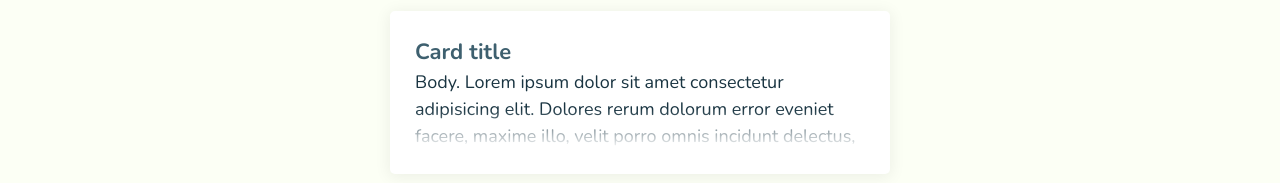
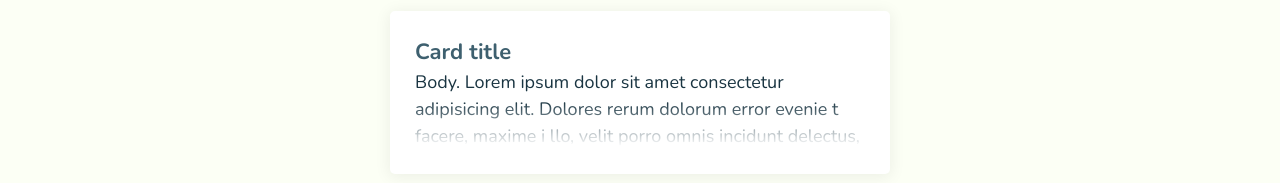
Before and after one commit to ucimo/ng-notes, an Angular app: page / in a window 1280 px wide. Shown: the part 177-360 px from the top of the page. Built offline with nearby package versions, Linux system fonts and the light colour scheme.

Commit message:
text fadeout fixed

```diff
--- a/angular.json
+++ b/angular.json
@@ -23,8 +23,13 @@
             "polyfills": "src/polyfills.ts",
             "tsConfig": "tsconfig.app.json",
             "aot": true,
-            "assets": ["src/favicon.ico", "src/assets"],
-            "styles": ["src/styles.scss"],
+            "assets": [
+              "src/favicon.ico",
+              "src/assets"
+            ],
+            "styles": [
+              "src/styles.scss"
+            ],
             "scripts": []
           },
           "configurations": {
@@ -82,8 +87,13 @@
             "polyfills": "src/polyfills.ts",
             "tsConfig": "tsconfig.spec.json",
             "karmaConfig": "karma.conf.js",
-            "assets": ["src/favicon.ico", "src/assets"],
-            "styles": ["src/styles.scss"],
+            "assets": [
+              "src/favicon.ico",
+              "src/assets"
+            ],
+            "styles": [
+              "src/styles.scss"
+            ],
             "scripts": []
           }
         },
@@ -95,7 +105,9 @@
               "tsconfig.spec.json",
               "e2e/tsconfig.json"
             ],
-            "exclude": ["**/node_modules/**"]
+            "exclude": [
+              "**/node_modules/**"
+            ]
           }
         },
         "e2e": {
@@ -115,6 +127,9 @@
   },
   "defaultProject": "ng-animated-notes",
   "cli": {
-    "analytics": "e0e99e96-7eaa-409e-a493-629b2815e5e4"
+    "analytics": "e0e99e96-7eaa-409e-a493-629b2815e5e4",
+    "warnings": {
+      "versionMismatch": false
+    }
   }
 }
--- a/package.json
+++ b/package.json
@@ -21,9 +21,7 @@
     "@angular/router": "~9.0.1",
     "@fortawesome/angular-fontawesome": "^0.6.0",
     "@fortawesome/fontawesome-svg-core": "^1.2.27",
-    "@fortawesome/free-brands-svg-icons": "^5.12.1",
     "@fortawesome/free-regular-svg-icons": "^5.12.1",
-    "@fortawesome/free-solid-svg-icons": "^5.12.1",
     "bulma": "^0.8.0",
     "rxjs": "~6.5.4",
     "tslib": "^1.10.0",
--- a/src/app/note-card/note-card.component.html
+++ b/src/app/note-card/note-card.component.html
@@ -5,12 +5,12 @@
     <div #body class="note-card--body" (click)="consoleBody()">
       <span #bodyText>
         Body. Lorem ipsum dolor sit amet consectetur adipisicing elit. Dolores
-        rerum dolorum error eveniet facere, maxime illo, velit porro omnis
+        rerum dolorum error evenie t facere, maxime i llo, velit porro omnis
         incidunt delectus, necessitatibus iste. Minima enim quis recusandae id
         placeat voluptatum!
       </span>
 
-      <div class="note-card--body--text-fadeout"></div>
+      <div #textFadeout class="note-card--body--text-fadeout"></div>
     </div>
   </div>
 
--- a/src/app/note-card/note-card.component.scss
+++ b/src/app/note-card/note-card.component.scss
@@ -33,8 +33,8 @@
       position: absolute;
       bottom: 0;
       width: 100%;
-      height: 50%;
-      background: linear-gradient(to bottom, transparent, white);
+      height: 60%;
+      background: linear-gradient(to bottom, transparent, white 95%);
       pointer-events: none;
     }
   }
--- a/src/app/note-card/note-card.component.ts
+++ b/src/app/note-card/note-card.component.ts
@@ -18,28 +18,34 @@ export class NoteCardComponent implements OnInit, AfterViewInit {
   faWindowClose = faWindowClose;
 
   @ViewChild("body") body: ElementRef<HTMLElement>;
-  @ViewChild("bodyText") bodyText: ElementRef<HTMLElement>;
+  @ViewChild("textFadeout") textFadeout: ElementRef<HTMLElement>;
 
   constructor(private renderer: Renderer2) {}
 
   ngOnInit() {
-    // let style = window.getComputedStyle(this.cardBody.nativeElement, null);
-    // // let viewableHeight = parseInt(style.getPropertyValue("height"), 10);
-    // // let scrollableHeight = parseInt(style.getPropertyValue("scrollHeight"), 10);
+    // let style = window.getComputedStyle(this.body.nativeElement, null);
+    // let viewableHeight = parseInt(style.getPropertyValue("height"), 10);
+    // let scrollableHeight = parseInt(style.getPropertyValue("scrollHeight"), 10);
     // console.log(style, "body  text");
     // console.log(viewableHeight, scrollableHeight);
+    // console.log(
+    //   this.body.nativeElement.offsetHeight,
+    //   "on init body  offsetHeight",
+    //   this.body.nativeElement.scrollHeight,
+    //   "on init body  scrollHeight"
+    // );
   }
   ngAfterViewInit() {
-    // let bodyStyle = window.getComputedStyle(this.body.nativeElement, null);
-    // let viewableHeight = parseInt(style.getPropertyValue("height"), 10);
-    // let scrollableHeight = parseInt(style.getPropertyValue("scrollHeight"), 10);
-
-    console.log(this.body.nativeElement.style.height, "body  h");
+    const { offsetHeight, scrollHeight } = this.body.nativeElement;
+    console.log(offsetHeight, scrollHeight);
+    if (offsetHeight > scrollHeight) {
+      // if there is no text overflow
+      this.renderer.setStyle(this.textFadeout.nativeElement, "display", "none");
+    }
   }
 
   consoleBody() {
-    console.log(this.body, "body  text");
-    console.log(this.body.nativeElement.scrollHeight, "body  scrollHeight");
-    console.log(this.body.nativeElement.offsetHeight, "body  offsetHeight");
+    const { offsetHeight, scrollHeight } = this.body.nativeElement;
+    console.log(offsetHeight, scrollHeight);
   }
 }
```
